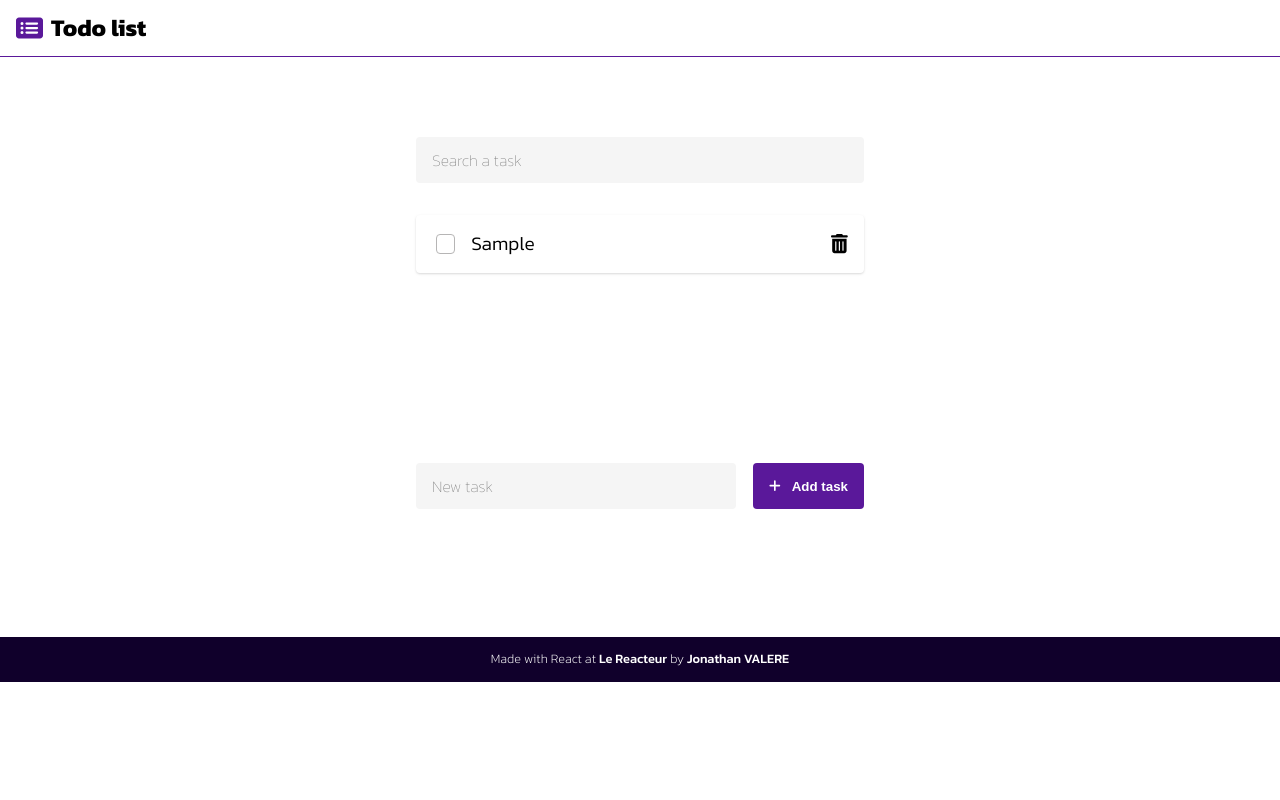
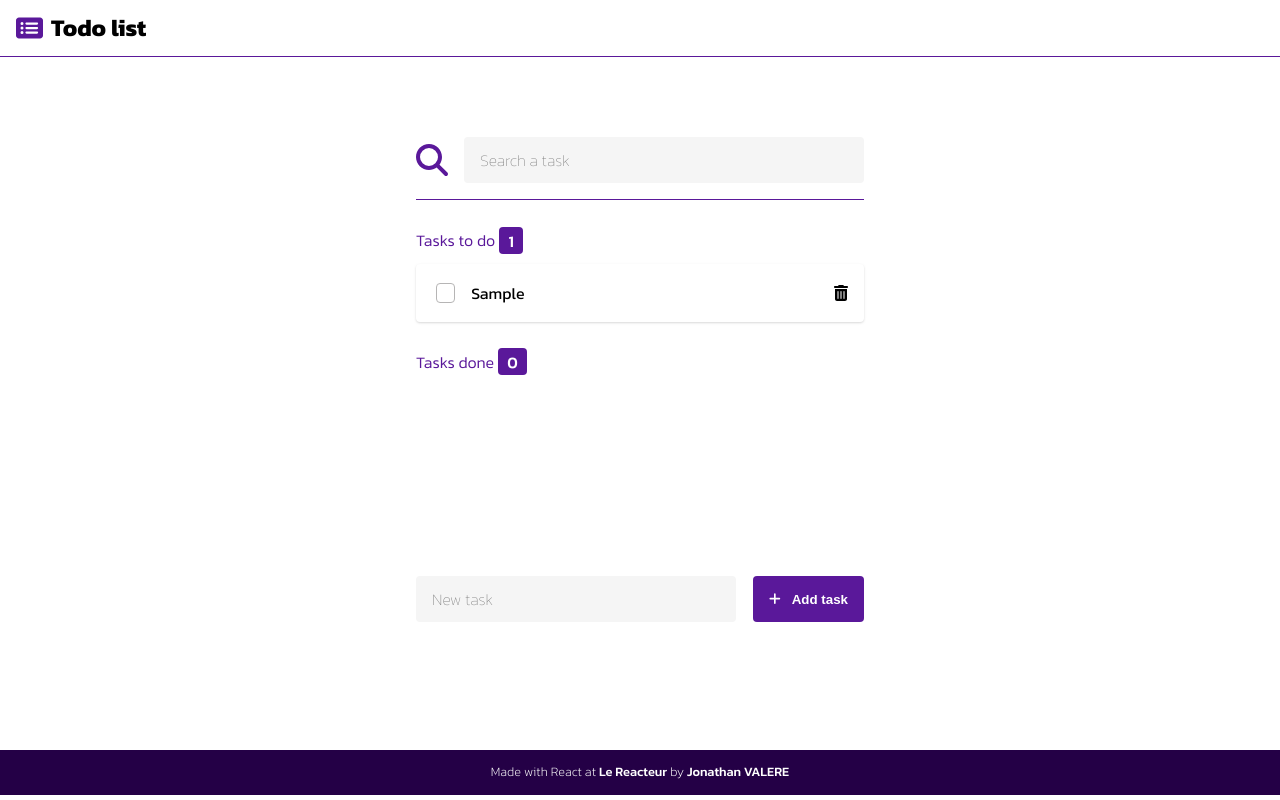
Before and after one commit to jonathanValere/react-todo-list-app, a React (Vite) app: page / in a window 1280 px wide. Both pictures are taken after typing "Sample" into the empty fields and a click on the button "Add task". Built offline with nearby package versions, Linux system fonts and the light colour scheme; the HTML template or start-up script is replaced by a standard one.

Commit message:
code refactored, 2 parts (todo,done) added

```diff
--- a/src/App.css
+++ b/src/App.css
@@ -11,6 +11,7 @@ input[type="checkbox"] {
   --primary-color: #5a189a;
   --secondary-color: #dddddd;
   --third-color: #e0aaff;
+  --fourth-color: #240046;
   --border-radius: 4px;
 }
 
--- a/src/App.jsx
+++ b/src/App.jsx
@@ -6,8 +6,16 @@ import {
   faPlus,
   faTrashCan,
   faPen,
+  faMagnifyingGlass,
 } from "@fortawesome/free-solid-svg-icons";
-library.add(faRectangleList, faCircleHalfStroke, faPlus, faTrashCan, faPen);
+library.add(
+  faRectangleList,
+  faCircleHalfStroke,
+  faPlus,
+  faTrashCan,
+  faPen,
+  faMagnifyingGlass
+);
 import "./App.css";
 import Header from "./components/Header";
 import Content from "./components/Content";
@@ -16,7 +24,6 @@ import Footer from "./components/Footer";
 function App() {
   // State du dark mode -----------
   const [mode, setMode] = useState(false);
-
   // Render --------------
   return (
     <div className={mode ? "dark" : ""}>
--- a/src/components/Content.jsx
+++ b/src/components/Content.jsx
@@ -4,75 +4,45 @@ import Input from "./Input";
 import { FontAwesomeIcon } from "@fortawesome/react-fontawesome";
 import styles from "./Content.module.css";
 import illuEmpty from "../assets/img/empty.svg";
-import PutTask from "./PutTask";
+import Tasks from "./Tasks";
 
 export default function Content() {
   // STATES ----------------------------------------
   const [list, setList] = useState([]);
   const [task, setTask] = useState("");
   const [search, setSearch] = useState("");
-  const [put, setPut] = useState(false);
 
   // GESTIONNAIRES --------------------------------------
   // CRUD ----------
-  // Ajouter une tâche ---------
-  const handleAddTask = () => {
+  const handleGenericTask = (reqName, id) => {
     // Création d'une copie de la liste
     const newList = [...list];
+
+    // Ajouter une tâche --------------
+    if (reqName === "create") {
       // Le champs est rempli, on insère la tâche dans la liste
       if (task) {
+        // Création d'un id unique
+        const newId = Date.now();
         // Insertion de la tâche dans la nouvelle liste
-      newList.push({ id: list.length + 1, nameTask: task, done: false });
+        newList.push({ id: newId, nameTask: task, done: false });
+        // Mise à jour des states
+        setList(newList);
+        return setTask("");
+      }
+    }
 
-      // En cas de tâches déjà réalisées, les mettre en bas de liste
-      const listDone = newList.filter((task) => task.done === true);
-      const listToDo = newList.filter((task) => task.done === false).reverse();
-      const newListUpdated = [...listToDo, ...listDone];
-      // Mise à jour le state (list)
-      setList(newListUpdated);
-      setTask("");
-    }
-  };
-
-  const handleGenericTask = (id, reqName) => {
-    // Supprimer la tâche-----------
+    // Supprimer la tâche-----------------------------
     if (reqName === "delete") {
-      // Création d'une copie de la liste
-      const newList = [...list];
       // Retirer la tâche dont l'id est renseigné en argument
       const newListUpdated = newList.filter((task) => task.id !== id);
-      // Mise à jour le state (list) avec la copie
+      // Mise à jour du state
       return setList(newListUpdated);
     }
-    // Modifier une tâche -----
+    // ----------------------------------------------------
+
+    // Modifier le status de la tâche ------------------------
     if (reqName === "put") {
-      const newList = [...list];
-      const getTask = newList.filter((task) => task.id === id);
-      return console.log("En cours d'implémentation");
-    }
-  };
-
-  //Liste tâches et fonctionnalités de la searchbar ---
-  const listTasks = list.map((task) => {
-    if (task.nameTask.includes(search)) {
-      return (
-        <Task
-          key={task.id}
-          keyTask={task.id}
-          name={task.nameTask}
-          id={task.nameTask}
-          onChange={() => handleTaskDone(task.id)}
-          onClick={handleGenericTask}
-          done={task.done}
-        />
-      );
-    }
-  });
-
-  // Tâche réalisée ou non --------
-  const handleTaskDone = (id) => {
-    // Création d'une copie de la liste
-    const newList = [...list];
       // Parcourir la nouvelle liste
       newList.map((task) => {
         // Mettre la tâche à true
@@ -80,15 +50,38 @@ export default function Content() {
           task.done = !task.done;
         }
       });
-    // ! Les tâches barrées devront être affichées en bas de la liste ---
-    // Séparation en 2 tableaux. Un pour les tâches réalisées et l'autre pour les tâches à faire
-    const listDone = newList.filter((task) => task.done === true);
-    const listToDo = newList.filter((task) => task.done === false);
-    // Fusionner les tableaux en mettant insérant les tâches réalisées à la fin de la liste
-    const newListUpdated = [...listToDo, ...listDone];
       // Mettre à jour le state (list) avec la copie ----
-    return setList(newListUpdated);
+      return setList(newList);
+    }
   };
+  // ----------------------------------
+
+  // AFFICHER les listes et la gestion de la serach bar -----
+
+  const filterDone = list.filter((task) => {
+    return task.done === true;
+  });
+
+  const filterToDo = list.filter((task) => {
+    return task.done !== true;
+  });
+
+  const displayList = (list) => {
+    return list
+      .filter((task) => task.nameTask.includes(search))
+      .map((task) => (
+        <Task
+          key={task.id}
+          keyTask={task.id}
+          name={task.nameTask}
+          id={task.nameTask}
+          onClick={handleGenericTask}
+          done={task.done}
+        />
+      ));
+  };
+
+  // console.log(list);
 
   // Render ----------------------------------------
   return (
@@ -99,14 +92,21 @@ export default function Content() {
         {list.length > 0 ? (
           <div className={styles["search-and-list"]}>
             {/* La searchbar */}
+            <div className={styles.searchBar}>
+              <FontAwesomeIcon icon={"magnifying-glass"} />
               <Input
                 type="search"
                 placeholder="Search a task"
                 value={search}
                 onChange={(event) => setSearch(event.target.value)}
               />
-            {/* La liste des tâches */}
-            <ul className={styles.tasks}>{listTasks}</ul>
+            </div>
+            <Tasks subtitle="Tasks to do" numberTasks={filterToDo.length}>
+              {displayList(filterToDo)}
+            </Tasks>
+            <Tasks subtitle="Tasks done" numberTasks={filterDone.length}>
+              {displayList(filterDone)}
+            </Tasks>
           </div>
         ) : (
           <div className={styles.empty}>
@@ -120,8 +120,12 @@ export default function Content() {
             placeholder="New task"
             value={task}
             onChange={(event) => setTask(event.target.value)}
+            onKeyDown={(event) =>
+              event.key === "Enter" && handleGenericTask("create")
+            }
           />
-          <button onClick={handleAddTask}>
+
+          <button onClick={() => handleGenericTask("create")}>
             <FontAwesomeIcon icon="plus" />
             Add task
           </button>
--- a/src/components/Content.module.css
+++ b/src/components/Content.module.css
@@ -25,11 +25,25 @@ button {
   font-weight: 600;
 }
 
+.searchBar {
+  display: flex;
+  align-items: center;
+  justify-content: center;
+  gap: 1rem;
+  border-bottom: 1px solid var(--primary-color);
+  padding-bottom: 1rem;
+}
+
+.searchBar svg {
+  font-size: 2rem;
+  color: var(--primary-color);
+}
+
 .search-and-list {
   display: flex;
   flex-direction: column;
-  align-items: center;
-  width: 100%;
+  /* align-items: center; */
+  width: 28rem;
   margin-bottom: 9.9rem;
 }
 
@@ -37,16 +51,6 @@ button {
   display: flex;
   justify-content: space-between;
   gap: 1rem;
-  width: 100%;
-}
-
-.tasks {
-  display: flex;
-  flex-direction: column;
-  margin-top: 2rem;
-  gap: 0.8rem;
-  font-size: 1.2rem;
-  font-weight: 300;
   width: 100%;
 }
 
--- a/src/components/Footer.module.css
+++ b/src/components/Footer.module.css
@@ -1,6 +1,6 @@
 footer {
   padding: 1rem;
-  background-color: #10002b;
+  background-color: var(--fourth-color);
   text-align: center;
   font-size: 0.8rem;
   font-weight: 200;
--- a/src/components/Input.jsx
+++ b/src/components/Input.jsx
@@ -7,6 +7,7 @@ export default function Input({ ...props }) {
       placeholder={props.placeholder}
       value={props.value}
       onChange={props.onChange}
+      onKeyDown={props.onKeyDown}
     />
   );
 }
--- a/src/components/Task.jsx
+++ b/src/components/Task.jsx
@@ -9,14 +9,14 @@ export default function Task({ onClick, ...props }) {
           type="checkbox"
           name={props.name}
           id={props.name}
-          onChange={props.onChange}
           className={styles["custom-checkbox"]}
+          onClick={() => onClick("put", props.keyTask)}
         />
         <span className={props.done ? "task-done" : ""}>{props.name}</span>{" "}
       </div>
       <div className={styles["icon-task"]}>
         <span
-          onClick={() => onClick(props.keyTask, "delete")}
+          onClick={() => onClick("delete", props.keyTask)}
           className="click"
         >
           <FontAwesomeIcon icon="trash-can" />
--- a/src/components/Task.module.css
+++ b/src/components/Task.module.css
@@ -20,7 +20,7 @@ li > div {
 }
 
 li svg:hover {
-  color: #10002b;
+  color: var(--fourth-color);
 }
 
 input[type="checkbox"] {
@@ -33,17 +33,17 @@ input[type="checkbox"] {
 }
 
 input[type="checkbox"]:checked {
-  background-color: #10002b;
+  background-color: var(--fourth-color);
   border-color: #fff;
 }
 
 input[type="checkbox"]:hover {
-  background-color: #10002b;
+  background-color: var(--fourth-color);
   border-color: #fff;
 }
 
 .task-done {
-  background-color: #10002b;
+  background-color: var(--fourth-color);
   color: #fefefe;
 }
 
--- /dev/null
+++ b/src/components/Tasks.jsx
@@ -0,0 +1,12 @@
+import styles from "./Tasks.module.css";
+
+export default function Tasks({ subtitle, numberTasks, children }) {
+  return (
+    <>
+      <p className={styles.numberTasks}>
+        {subtitle} <span>{numberTasks}</span>
+      </p>
+      <ul>{children}</ul>
+    </>
+  );
+}
--- /dev/null
+++ b/src/components/Tasks.module.css
@@ -0,0 +1,29 @@
+.numberTasks {
+  color: var(--primary-color);
+  margin: 2rem 0 1rem 0;
+  font-weight: 300;
+}
+
+.numberTasks span {
+  color: #fff;
+  font-weight: 500;
+  background-color: var(--primary-color);
+  padding: 0.1rem 0.6rem;
+  border-radius: var(--border-radius);
+}
+
+.tasks {
+  display: flex;
+  flex-direction: column;
+  /* margin-top: 2rem; */
+  gap: 0.8rem;
+  font-size: 1.2rem;
+  font-weight: 300;
+  width: 28rem;
+}
+
+ul {
+  display: flex;
+  flex-direction: column;
+  gap: 0.7rem;
+}
```
Lines whose indentation alone changed are shown as unchanged.
